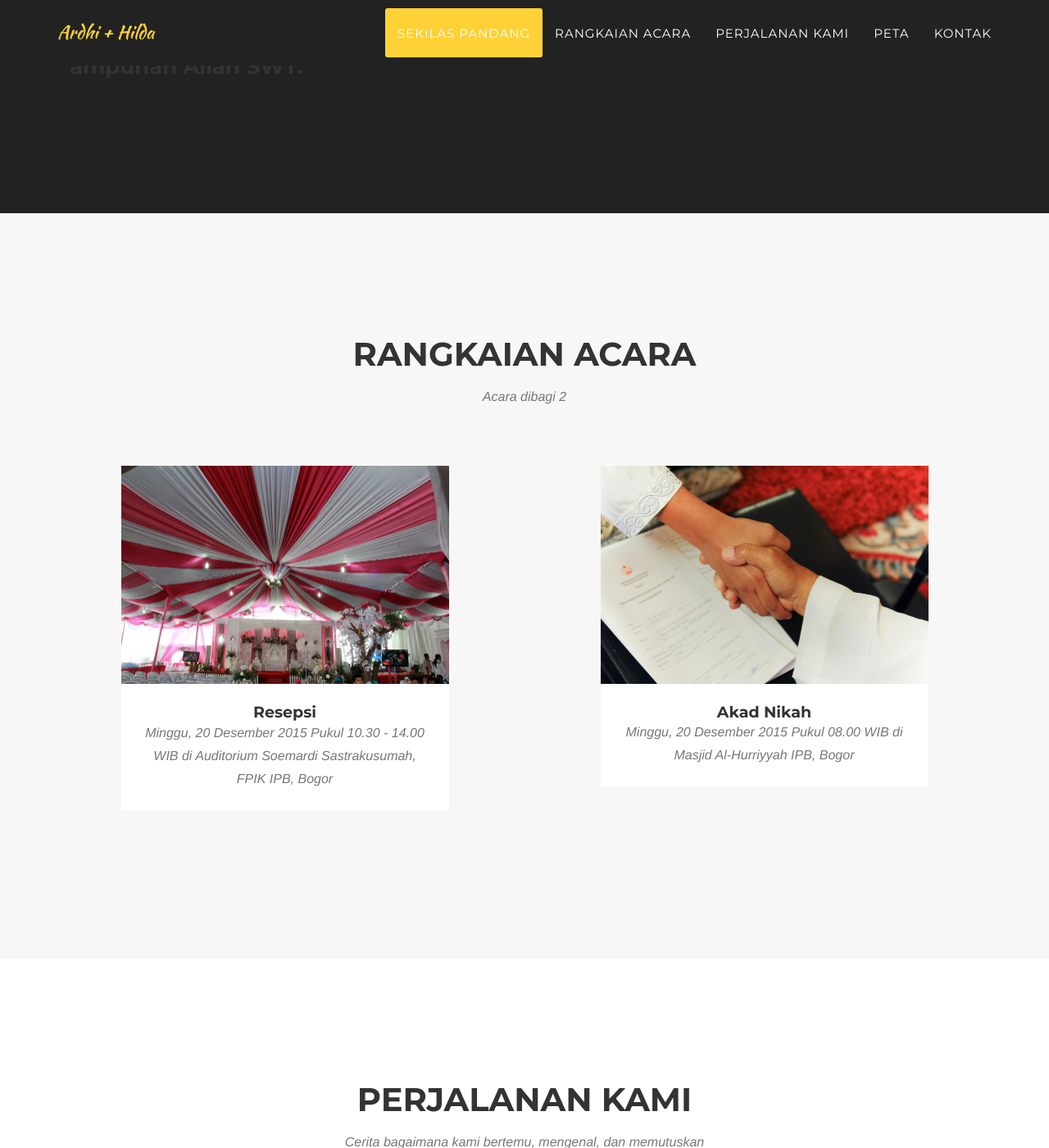
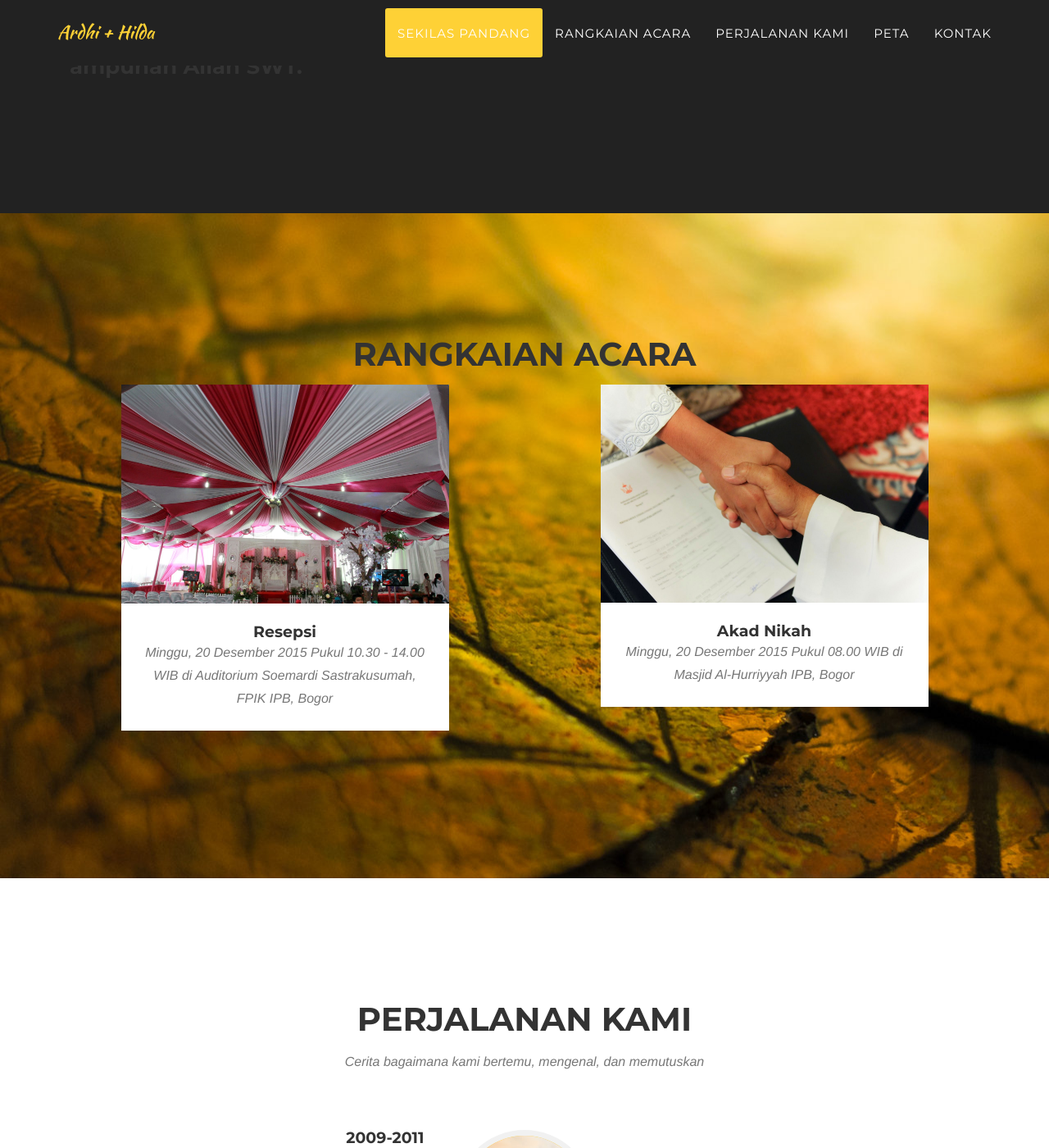
Before and after one commit to ardhipoetra/rdhldwedding, a Jekyll site: the page built from index.html, in a window 1280 px wide and 1400 px high, scrolled down 2346 px. Shown: the whole window at 82% size. Built offline with Jekyll 4.4.1, drawn with Linux system fonts in a browser that asks for light colours; some web fonts are replaced.

Commit message:
lagisemangat

```diff
--- a/_includes/contact.html
+++ b/_includes/contact.html
@@ -2,8 +2,8 @@
         <div class="container">
             <div class="row">
                 <div class="col-lg-12 text-center">
-                    <h2 class="section-heading">Tiada Kesan Tanpa Kehadiranmu</h2>
-                    <h2 class="section-heading">Kirimkan Doa dan Pesan untuk Hilda dan Ardhi</h2>
+                    <h2 class="service-heading">Tiada Kesan Tanpa Kehadiranmu</h2>
+                    <h2 class="service-heading">Kirimkan Doa dan Pesan untuk Hilda dan Ardhi</h2>
                 </div>
             </div>
             <div class="row text-center">
--- a/_includes/portfolio_grid.html
+++ b/_includes/portfolio_grid.html
@@ -4,7 +4,6 @@
             <div class="row">
                 <div class="col-lg-12 text-center">
                     <h2 class="section-heading">Rangkaian Acara</h2>
-                    <h3 class="section-subheading text-muted">Acara dibagi 2</h3>
                 </div>
             </div>
             <div class="row">
```
Also changed, not shown: _includes/css/agency.css (+5 -6 lines).
